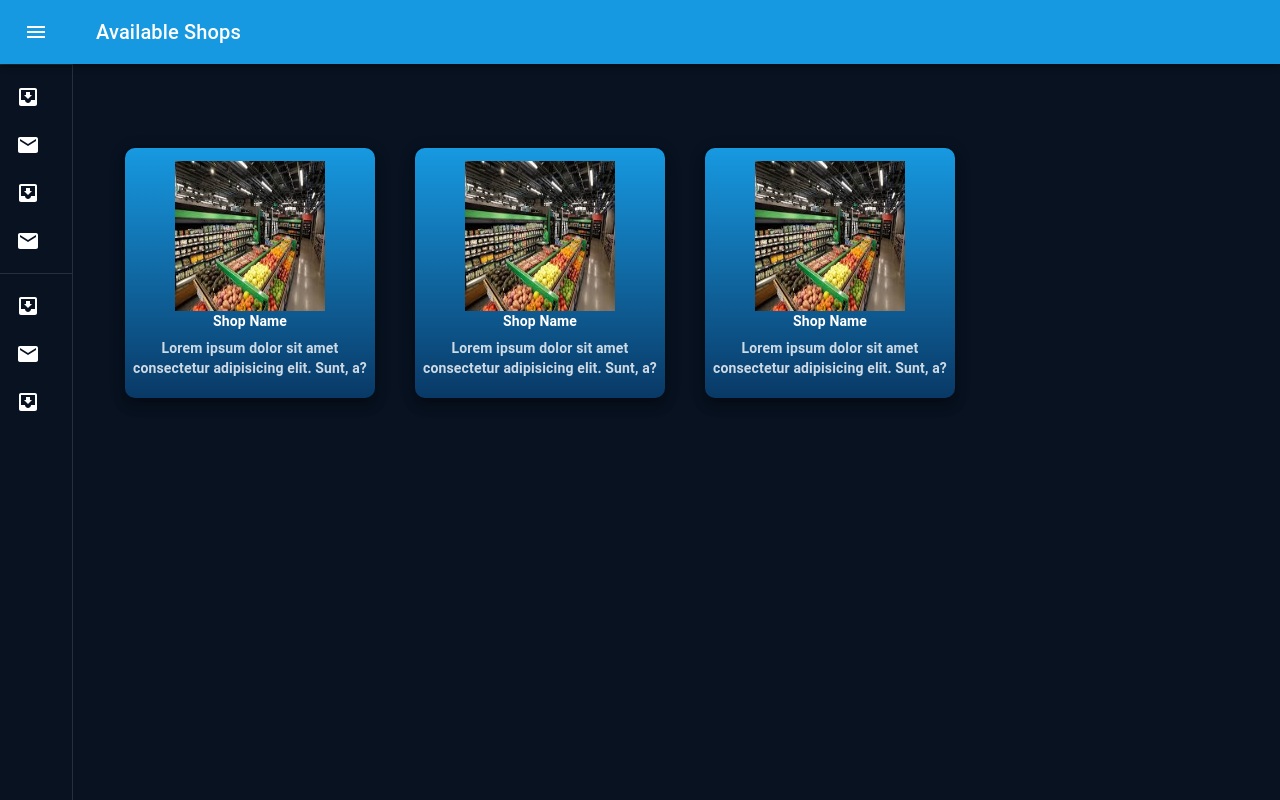
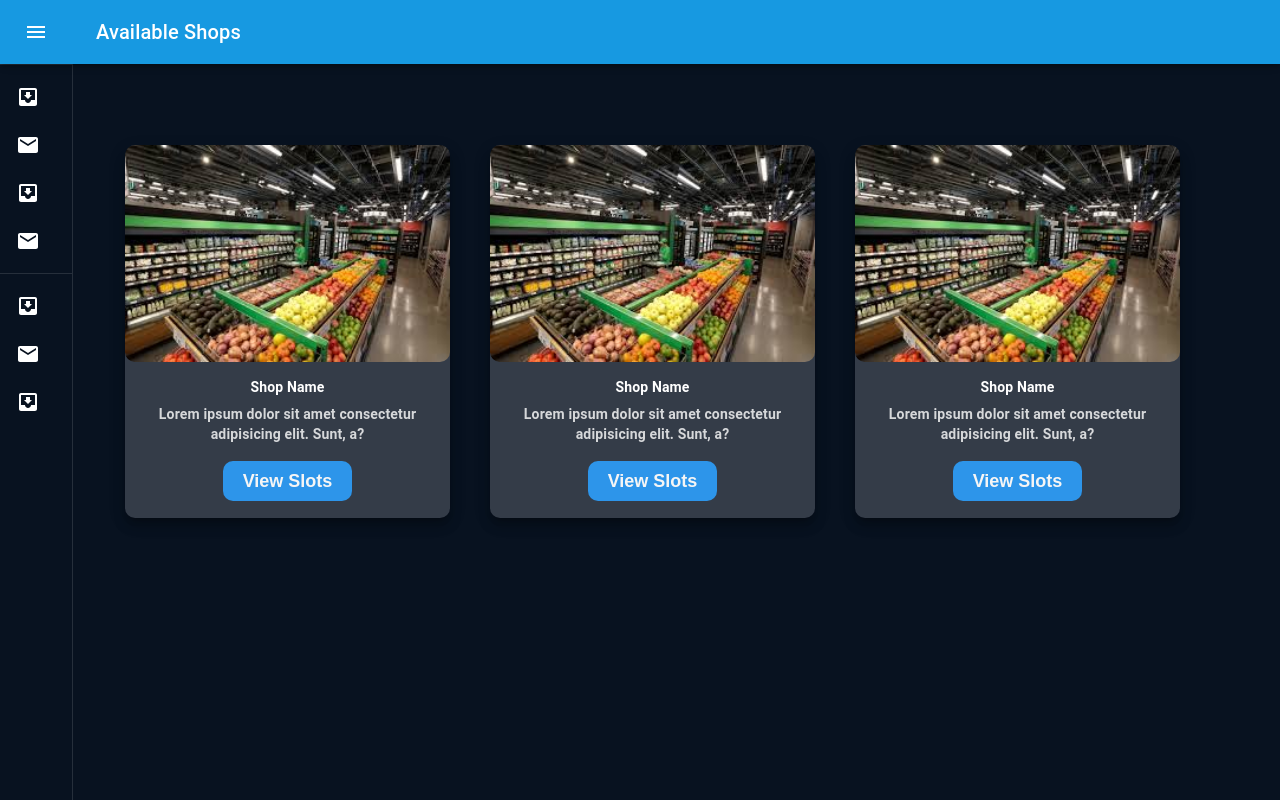
Before and after one commit to sahas-01/Grocery-Management-Frontend, a React (Create React App) app: page /availableshops in a window 1280 px wide. Built offline with nearby package versions, Linux system fonts and the light colour scheme.

Commit message:
feat: layout changes

```diff
--- a/src/components/Login/Login.css
+++ b/src/components/Login/Login.css
@@ -47,7 +47,7 @@
       opacity: 0.8;
   }
 
-  .login-box form > #auth {
+  #auth {
     position: relative;
     display: inline-block;
     padding: 10px 20px;
--- a/src/components/Login/Login.jsx
+++ b/src/components/Login/Login.jsx
@@ -1,5 +1,6 @@
 import React from 'react'
 import './Login.css'
+import { Link } from 'react-router-dom'
 
 export default function Login() {
     return (
@@ -16,9 +17,9 @@ export default function Login() {
                 </div>
 
                 <br />
-
-                <input type="button" value="Submit" id="auth" />
-
+                <Link to="/availableshops">
+                    <input type="submit" value="Submit" id="auth" />
+                </Link>
             </form>
         </div>
     );
--- a/src/components/ShopCard/ShopCard.css
+++ b/src/components/ShopCard/ShopCard.css
@@ -1,8 +1,8 @@
 .club-test-tile {
-	width: 250px;
-	height: 250px;
+	width: 325px;
+	height: 370px;
 	border-radius: 10px;
-	background: linear-gradient(180deg, #1799E1 0%, #093966 100%);
+	background: #343C48;
 	color: white;
 	font-weight: bold;
 	display: flex;
@@ -14,11 +14,18 @@
 	text-align: center;
 	/* box-shadow: 0 4px 8px 0 rgba(0, 0, 0, 0.2), 0 6px 20px 0 rgba(0, 0, 0, 0.19); */
 	box-shadow: 0 9px 12px 1px rgba(0, 0, 0, 0.14), 0 3px 16px 2px rgba(0, 0, 0, 0.12), 0 5px 6px -3px rgba(0, 0, 0, 0.20);
+	padding-bottom: 10px;
+}
+
+.club-test-tile img {
+	width: 100%;
+	height: 75%;
+	border-radius: 10px;
+	margin-bottom: 15px;
 }
 
 .club-test-tile:hover {
 	transform: scale(1.1);
-	cursor: pointer;
 }
 
 .tile-subtitle{
@@ -31,3 +38,29 @@
 	padding: 0.5em;
 
 }
+
+.slotviewbtn{
+	background: rgb(45, 149, 234);
+	position: relative;
+    display: inline-block;
+    padding: 10px 20px 30px 20px;
+    color: whitesmoke;
+    font-size: 18px;
+    text-decoration: none;
+    /* text-transform: uppercase; */
+    overflow: hidden;
+    transition: .5s;
+    margin: 10px 0px;
+	border-radius: 10px;
+    cursor: pointer;
+    border: none;
+    outline: none;
+    font-weight: 600;
+}
+
+.slotviewbtn:hover{
+	background: #0339fd;
+	color: #fff;
+	box-shadow: 0 0 5px #01a7da;
+	border-radius: 10px;
+}
--- a/src/components/ShopCard/ShopCard.jsx
+++ b/src/components/ShopCard/ShopCard.jsx
@@ -9,6 +9,7 @@ import Button from '@material-ui/core/Button';
 import Typography from '@material-ui/core/Typography';
 import grocery from "../../assets/grocery.jpg";
 import './ShopCard.css';
+import { useHistory } from 'react-router-dom';
 
 
 const useStyles = makeStyles({
@@ -23,13 +24,19 @@ const useStyles = makeStyles({
 export default function ShopCard() {
 
     const classes = useStyles();
+    const history = useHistory();
+
+    const checkSlots = () => {
+        history.push('/viewslots');
+    }
 
     return (
         <div className="club-test-tile">
-            <img src={grocery} alt="grocery" width="150" height="150" />
+            <img src={grocery} alt="grocery" />
             <span className="tile-title">Shop Name</span>
             {/* <span className="tile-subtitle">Type: {roundType}</span> */}
             <span className="tile-subtitle"> Lorem ipsum dolor sit amet consectetur adipisicing elit. Sunt, a?</span>
+            <button onClick={checkSlots} className="slotviewbtn">View Slots</button>
         </div>
     );
 
--- a/src/pages/Common/Common.js
+++ b/src/pages/Common/Common.js
@@ -114,7 +114,7 @@ function Common() {
                     </Grid>
                     <Grid item>
                         <Link
-                            to="/availableshops"
+                            to="/userlogin"
                             style={{ textDecoration: "None" }}
                         >
                             <Button
```
